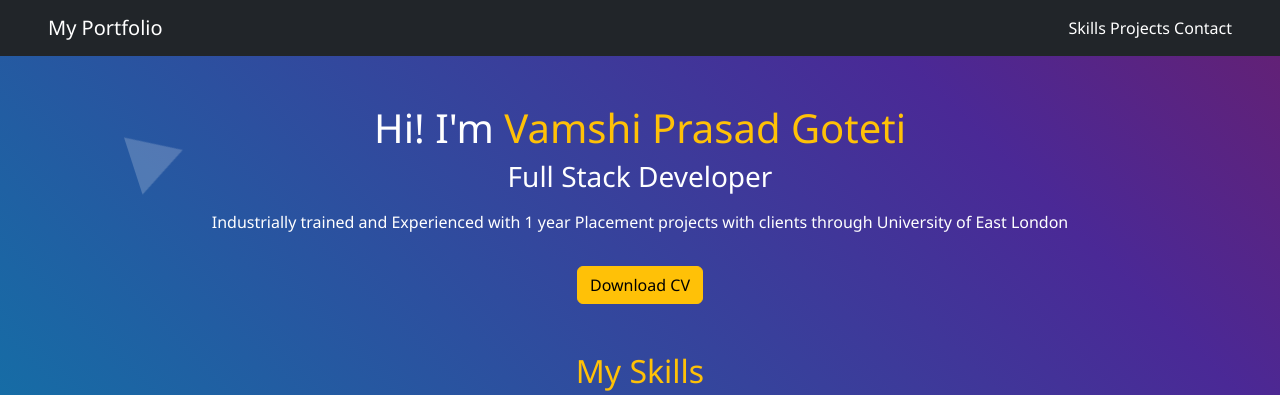
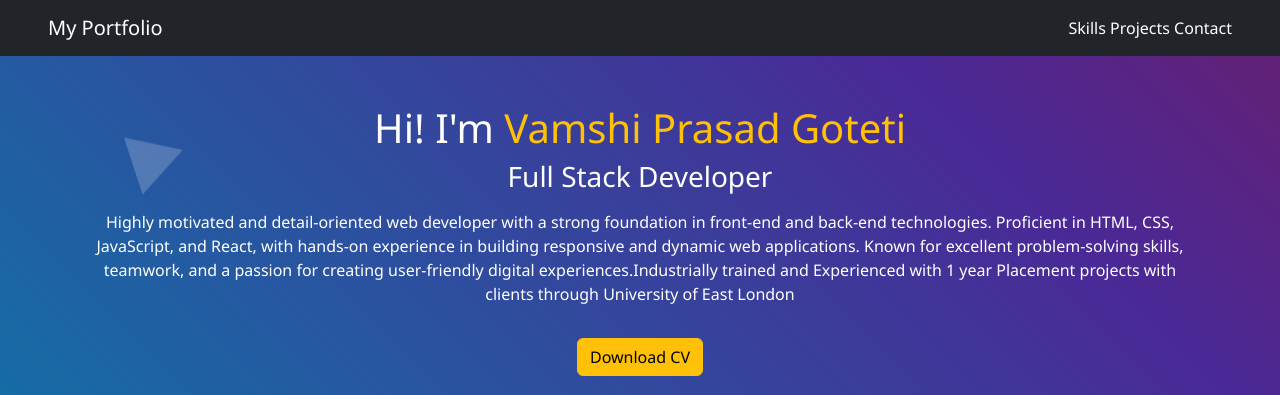
Before and after one commit to Vmshibharadwaj19/toDoList, a plain HTML site: page Index.html in a window 1280 px wide. Shown: the top 395 px of the page. Drawn offline with nearby package versions, Linux system fonts and the light colour scheme.

Commit message:
Index.html

```diff
--- a/Index.html
+++ b/Index.html
@@ -129,7 +129,7 @@
   <header class="container text-center my-5">
     <h1>Hi! I'm <span class="text-warning">Vamshi Prasad Goteti</span></h1>
     <h3>Full Stack Developer</h3>
-    <p class="mt-3">Industrially trained and Experienced with 1 year Placement projects with clients through University of East London</p>
+    <p class="mt-3">Highly motivated and detail-oriented web developer with a strong foundation in front-end and back-end technologies. Proficient in HTML, CSS, JavaScript, and React, with hands-on experience in building responsive and dynamic web applications. Known for excellent problem-solving skills, teamwork, and a passion for creating user-friendly digital experiences.Industrially trained and Experienced with 1 year Placement projects with clients through University of East London</p>
     <a class="btn btn-warning mt-3" href="Vamshi_Ats_Res1.docx" download="Vamshi_Ats_Res1.docx">Download CV</a>
   </header>
 
```
